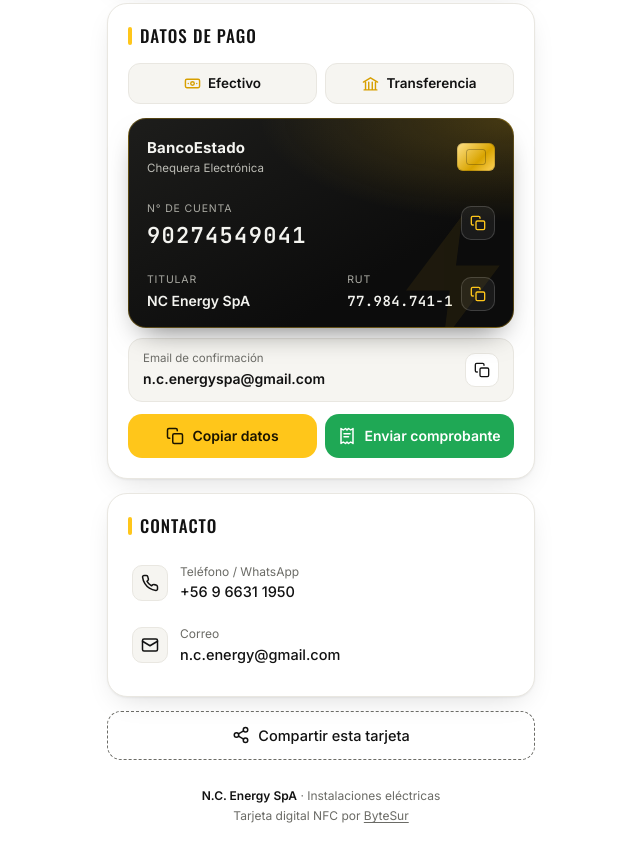
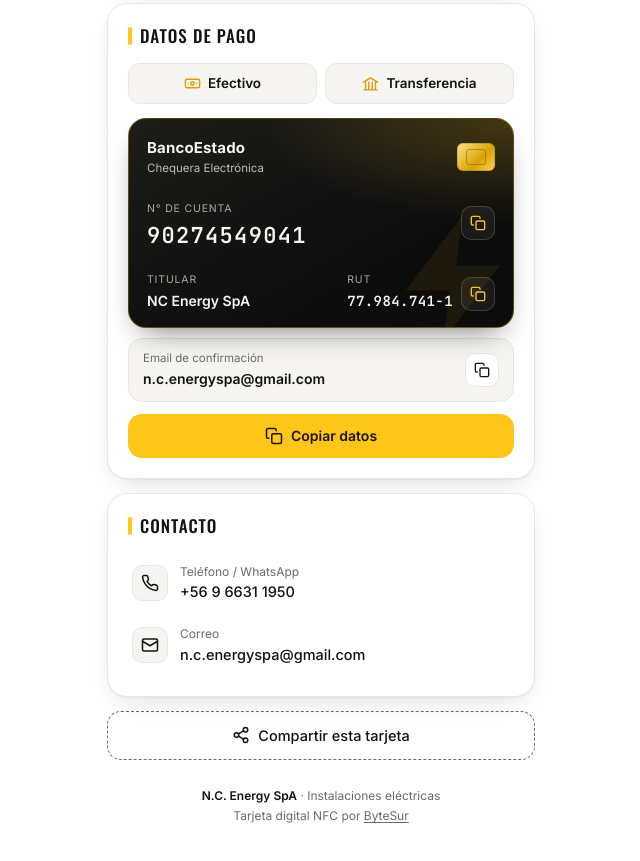
Before and after one commit to Felipeproyectos/ncenergy, a plain HTML site: page index.html in a window 1280 px wide. Shown: the part 1034-1895 px from the top of the page, without its empty margins (319-959 px from the left). Drawn offline with nearby package versions, Linux system fonts and the light colour scheme.

Commit message:
Correo unificado y solo boton Copiar datos

```diff
--- a/index.html
+++ b/index.html
@@ -240,7 +240,7 @@
   .pay-email b{font-weight:600;font-size:14px;word-break:break-all}
   .pay-email .copy{border-color:var(--line);background:var(--card);color:var(--ink)}
 
-  .pay-actions{display:grid;grid-template-columns:1fr 1fr;gap:8px;margin-top:12px}
+  .pay-actions{display:grid;grid-template-columns:1fr;gap:8px;margin-top:12px}
   .btn{
     display:flex;align-items:center;justify-content:center;gap:8px;
     padding:13px 10px;border-radius:14px;font-weight:600;font-size:14px;cursor:pointer;
@@ -326,7 +326,7 @@
         <a class="act wa" href="https://wa.me/56966311950" target="_blank" rel="noopener">
           <span class="ic"><svg><use href="#i-wa"/></svg></span>WhatsApp
         </a>
-        <a class="act" href="mailto:n.c.energy@gmail.com">
+        <a class="act" href="mailto:n.c.energyspa@gmail.com">
           <span class="ic"><svg><use href="#i-mail"/></svg></span>Correo
         </a>
         <a class="act" href="#pagos">
@@ -407,7 +407,6 @@
 
       <div class="pay-actions">
         <button class="btn primary" type="button" id="copyAll"><svg><use href="#i-copy"/></svg>Copiar datos</button>
-        <a class="btn wa" href="https://wa.me/56966311950?text=Hola%20Nicol%C3%A1s%2C%20te%20env%C3%ADo%20el%20comprobante%20de%20transferencia." target="_blank" rel="noopener"><svg><use href="#i-receipt"/></svg>Enviar comprobante</a>
       </div>
     </section>
 
@@ -418,9 +417,9 @@
           <span class="ic"><svg><use href="#i-phone"/></svg></span>
           <div><small>Teléfono / WhatsApp</small><span>+56 9 6631 1950</span></div>
         </a></li>
-        <li><a href="mailto:n.c.energy@gmail.com">
+        <li><a href="mailto:n.c.energyspa@gmail.com">
           <span class="ic"><svg><use href="#i-mail"/></svg></span>
-          <div><small>Correo</small><span>n.c.energy@gmail.com</span></div>
+          <div><small>Correo</small><span>n.c.energyspa@gmail.com</span></div>
         </a></li>
       </ul>
     </section>
```
Also changed, not shown: 1 other file.
